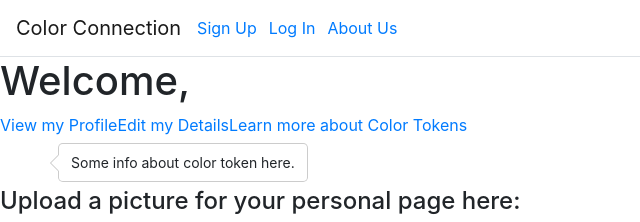
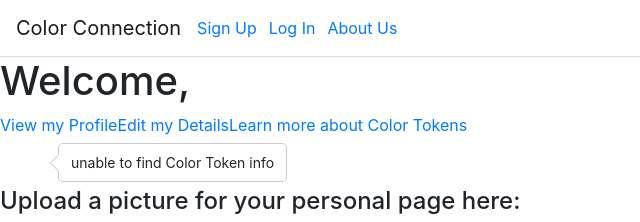
Before and after one commit to kelleymichelle/color-connection, a React (Create React App) app: page /dashboard in a window 1280 px wide. Both pictures are taken after a click on the element 25 px from the left and 162 px from the top of the page. Shown: the top 222 px of the page, without its empty margins (0-640 px from the left). Built offline with nearby package versions, Linux system fonts and the light colour scheme; no server answers.

Commit message:
added function for color token to render info in popover for info by color on each token

```diff
--- a/src/components/dashboard/ColorToken.js
+++ b/src/components/dashboard/ColorToken.js
@@ -12,11 +12,28 @@ export default function ColorToken(props) {
     borderRadius: '50%'
   }
 
+  const colorTokenInfo = color => {
+
+    switch(color) {
+    case "orange":
+      return "Energetic, Spontaneous, Charming"
+    case "blue":
+      return "Empathetic, Compassionate, Cooperative"
+    case "gold":
+      return "Punctual, Organized, Precise"
+    case "green":
+      return "Analytical, Intuitive, Visionary"
+    default:
+      return "unable to find Color Token info"
+
+    }
+  }
+
   const popover = (
     <Popover id="popover-basic">
       <Popover.Title as="h3">{props.color}</Popover.Title>
       <Popover.Content>
-        Some info about color token here.
+        {colorTokenInfo(props.color)}
       </Popover.Content>
     </Popover>
   );
```
